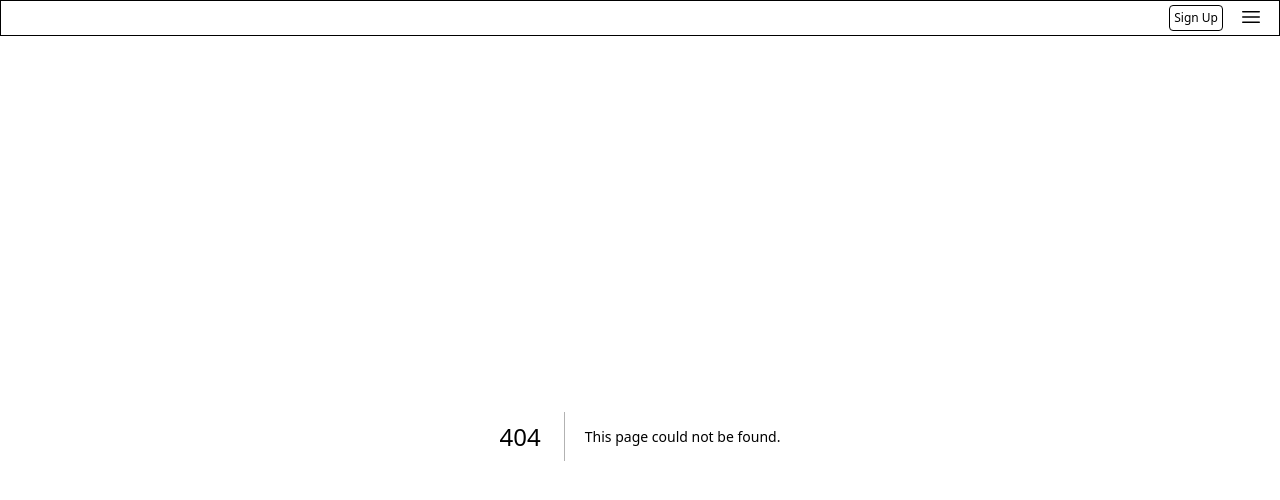
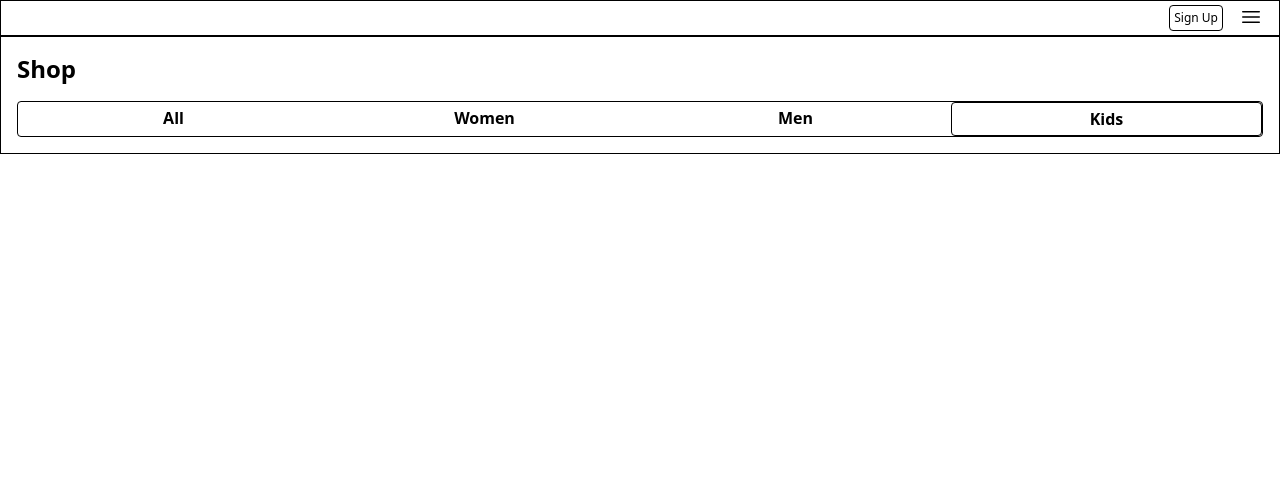
Before and after one commit to devin1324/shahija, a Next.js app: page /shop/clothing/kids in a window 1280 px wide. Before the commit this address had no page. Shown: the top 500 px of the page. Built offline with nearby package versions, Linux system fonts and the light colour scheme.

Commit message:
implemented shop boilerplate

```diff
--- a/app/components/navigation.tsx
+++ b/app/components/navigation.tsx
@@ -20,14 +20,14 @@ function Navigation() {
         </Link>
         <Hamburger onClick={onHamburgerClick} isOpen={isOpen} />
         <div
-          className={clsx("absolute border border-black top-9 right-4 px-4 rounded flex flex-col", {
+          className={clsx("absolute border border-black top-9 right-4 px-4 rounded flex flex-col bg-slate-200", {
             hidden: !isOpen,
           })}
         >
           <Link href={"/"} className="block text-right py-2 font-semibold text-xs" onClick={()=>{setIsOpen(!isOpen)}}>
             Home
           </Link>
-          <Link href={"/shop"} className="block text-right py-2 font-semibold text-xs" onClick={()=>{setIsOpen(!isOpen)}}>
+          <Link href={"/shop/clothing"} className="block text-right py-2 font-semibold text-xs" onClick={()=>{setIsOpen(!isOpen)}}>
             Shop
           </Link>
           <Link href={"/help"} className="block text-right py-2 font-semibold text-xs" onClick={()=>{setIsOpen(!isOpen)}}>
--- /dev/null
+++ b/app/shop/clothing/[category]/page.tsx
@@ -0,0 +1,12 @@
+import CategoryNav from "../components/categorynav";
+
+function CategoryPage({ params }: { params: { category: string } }) {
+  return (
+    <div className="border border-black px-4 py-4">
+      <h1 className="font-semibold text-2xl">Shop</h1>
+      <CategoryNav segment={params.category} />
+    </div>
+  );
+}
+
+export default CategoryPage;
--- /dev/null
+++ b/app/shop/clothing/components/categorynav.tsx
@@ -0,0 +1,45 @@
+import Link from "next/link";
+import clsx from "clsx";
+
+function CategoryNav({ segment }: { segment: string }) {
+  console.log(segment);
+
+  return (
+    <div className="border border-black grid mt-4 grid-cols-4 rounded">
+      <Link
+        href={"/shop/clothing"}
+        className={clsx("focus:outline-none cursor-pointer px-2 py-1 text-base font-semibold  text-center rounded", {
+          "border border-black": segment === "all",
+        })}
+      >
+        All
+      </Link>
+      <Link
+        href={"/shop/clothing/women"}
+        className={clsx("focus:outline-none cursor-pointer px-2 py-1 text-base font-semibold  text-center rounded", {
+          "border border-black": segment === "women",
+        })}
+      >
+        Women
+      </Link>
+      <Link
+        href={"/shop/clothing/men"}
+        className={clsx("focus:outline-none cursor-pointer px-2 py-1 text-base font-semibold  text-center rounded", {
+          "border border-black": segment === "men",
+        })}
+      >
+        Men
+      </Link>
+      <Link
+        href={"/shop/clothing/kids"}
+        className={clsx("focus:outline-none cursor-pointer px-2 py-1 text-base font-semibold  text-center rounded", {
+          "border border-black": segment === "kids",
+        })}
+      >
+        Kids
+      </Link>
+    </div>
+  );
+}
+
+export default CategoryNav;
--- /dev/null
+++ b/app/shop/clothing/page.tsx
@@ -0,0 +1,12 @@
+import CategoryNav from "./components/categorynav";
+
+function ClothingShop({ params }: { params: { category: string } }) {
+  return (
+    <div className="border border-black px-4 py-4">
+      <h1 className="font-semibold text-2xl">Shop</h1>
+      <CategoryNav segment={"all"} />
+    </div>
+  );
+}
+
+export default ClothingShop;
--- a/app/shop/components/tabs.tsx
+++ /dev/null
@@ -1,56 +0,0 @@
-"use client";
-import { Tab } from "@headlessui/react";
-
-function Tabs() {
-  return (
-    <Tab.Group>
-      <Tab.List as="div" className="border border-black grid grid-cols-3 mt-4 rounded px-[2px] py-[2px]">
-        <Tab
-          as="div"
-          className={
-            "cursor-pointer px-2 py-1 text-base  text-center rounded border border-black ui-selected:border ui-selected:border-black ui-not-selected:border-none focus:outline-none"
-          }
-        >
-          Women
-        </Tab>
-        <Tab
-          as="div"
-          className={
-            "cursor-pointer px-2 py-1 text-base  text-center rounded ui-selected:border ui-selected:border-black focus:outline-none"
-          }
-        >
-          Men
-        </Tab>
-        <Tab
-          as="div"
-          className={
-            "cursor-pointer px-2 py-1 text-base  text-center rounded ui-selected:border ui-selected:border-black focus:outline-none"
-          }
-        >
-          Kids
-        </Tab>
-      </Tab.List>
-      <Tab.Panels>
-        <Tab.Panel as="div" className={"grid grid-cols-3 justify-evenly mt-4"}>
-          Content 1
-        </Tab.Panel>
-        <Tab.Panel as="div" className={"grid grid-cols-3"}>
-          Content 2
-        </Tab.Panel>
-        <Tab.Panel as="div" className={"grid grid-cols-3"}>
-          Content 3
-        </Tab.Panel>
-      </Tab.Panels>
-    </Tab.Group>
-  );
-}
-
-export default Tabs;
-
-function ClothTypeCard({ text }: { text: string }) {
-  return (
-    <div className="w-24 h-24 border border-black px-2 py-2 justify-self-center rounded-lg">
-      <h1 className="font-semibold text-xs">{text}</h1>
-    </div>
-  );
-}
--- a/app/shop/page.tsx
+++ /dev/null
@@ -1,12 +0,0 @@
-import Tabs from "./components/tabs";
-
-function Shop() {
-  return (
-    <div className="border border-black px-4 py-4">
-      <h1 className="font-semibold text-2xl">Shop</h1>
-      <Tabs/>
-    </div>
-  );
-}
-
-export default Shop;
--- a/tsconfig.json
+++ b/tsconfig.json
@@ -24,6 +24,6 @@
       "@/*": ["./*"]
     }
   },
-  "include": ["next-env.d.ts", "**/*.ts", "**/*.tsx", ".next/types/**/*.ts"],
+  "include": ["next-env.d.ts", "**/*.ts", "**/*.tsx", ".next/types/**/*.ts", "app/shop/clothing/[category]"],
   "exclude": ["node_modules"]
 }
```
